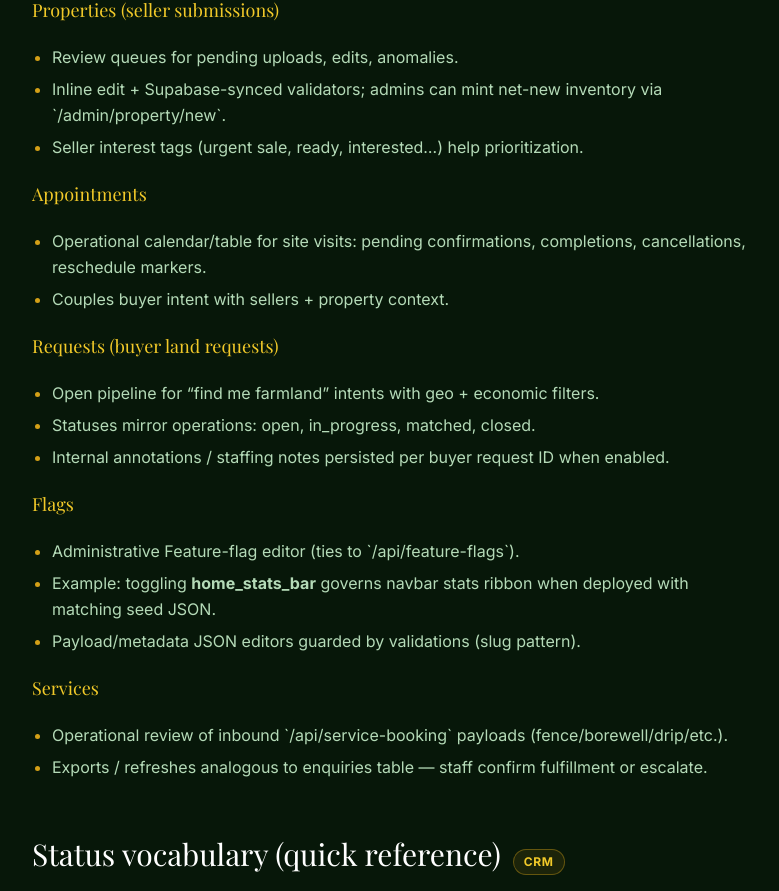
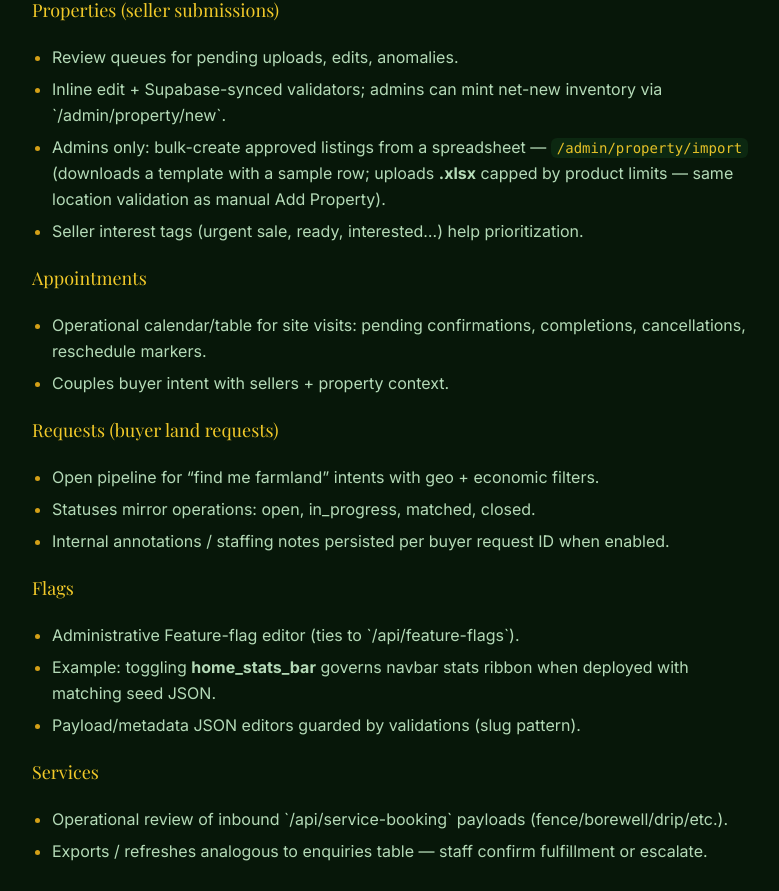
Before and after one commit to yasshu317/sdv-farms, a Next.js app: page /business/flows in a window 1280 px wide. Shown: the part 4836-5727 px from the top of the page, without its empty margins (248-1027 px from the left). Built offline with nearby package versions, Linux system fonts and the light colour scheme; a web font is replaced by a local one.

Commit message:
docs: business flows cite Excel import; caveman Cursor rule + AGENTS
- flows page + business-user-flows: /admin/property/import, admin-only, .xlsx
- AGENTS.md: link caveman terse rule; keep cheat sheet
- .cursor/rules/caveman.mdc: mirror JuliusBrussee/caveman activate (alwaysApply)

```diff
--- a/public/business-user-flows.html
+++ b/public/business-user-flows.html
@@ -154,7 +154,7 @@
         <li style="margin-bottom:0.75rem"><strong style="color:var(--gold)">Enquiries</strong> — property lead inbox; statuses pending → contacted → visited → booked/closed.</li>
         <li style="margin-bottom:0.75rem"><strong style="color:var(--gold)">Users</strong> — (<em>admin-only</em>) directory + role tooling.</li>
         <li style="margin-bottom:0.75rem"><strong style="color:var(--gold)">Plots</strong> — inventory + verification (pending / in_review / verified / rejected / na); plot sale states available/reserved/sold.</li>
-        <li style="margin-bottom:0.75rem"><strong style="color:var(--gold)">Properties</strong> — seller uploads, approvals, edits, admin-created inventory (<span class="path">/admin/property/new</span>).</li>
+        <li style="margin-bottom:0.75rem"><strong style="color:var(--gold)">Properties</strong> — seller uploads, approvals, edits; admins add one-off listings (<span class="path">/admin/property/new</span>) or bulk-import <span class="path">/admin/property/import</span> (.xlsx template + sample row; staff skip Add/Import).</li>
         <li style="margin-bottom:0.75rem"><strong style="color:var(--gold)">Appointments</strong> — site visit roster (pending, confirmed, cancelled, completed…).</li>
         <li style="margin-bottom:0.75rem"><strong style="color:var(--gold)">Requests</strong> — buyer land-request pipeline (open/in_progress/matched/closed).</li>
         <li style="margin-bottom:0.75rem"><strong style="color:var(--gold)">Flags</strong> — feature-flag JSON surfaced through <span class="path">/api/feature-flags</span>.</li>
--- a/src/app/business/flows/page.jsx
+++ b/src/app/business/flows/page.jsx
@@ -341,6 +341,9 @@ export default function BusinessFlowsPage() {
             items={[
               'Review queues for pending uploads, edits, anomalies.',
               'Inline edit + Supabase-synced validators; admins can mint net-new inventory via `/admin/property/new`.',
+              <>
+                Admins only: bulk-create approved listings from a spreadsheet — <Path>/admin/property/import</Path> (downloads a template with a sample row; uploads <strong className="text-paddy-200 print:text-paddy-900">.xlsx</strong> capped by product limits — same location validation as manual Add Property).
+              </>,
               'Seller interest tags (urgent sale, ready, interested…) help prioritization.',
             ]}
           />
```
Also changed, not shown: 2 other files (tests, documents, lock files or other folders).
